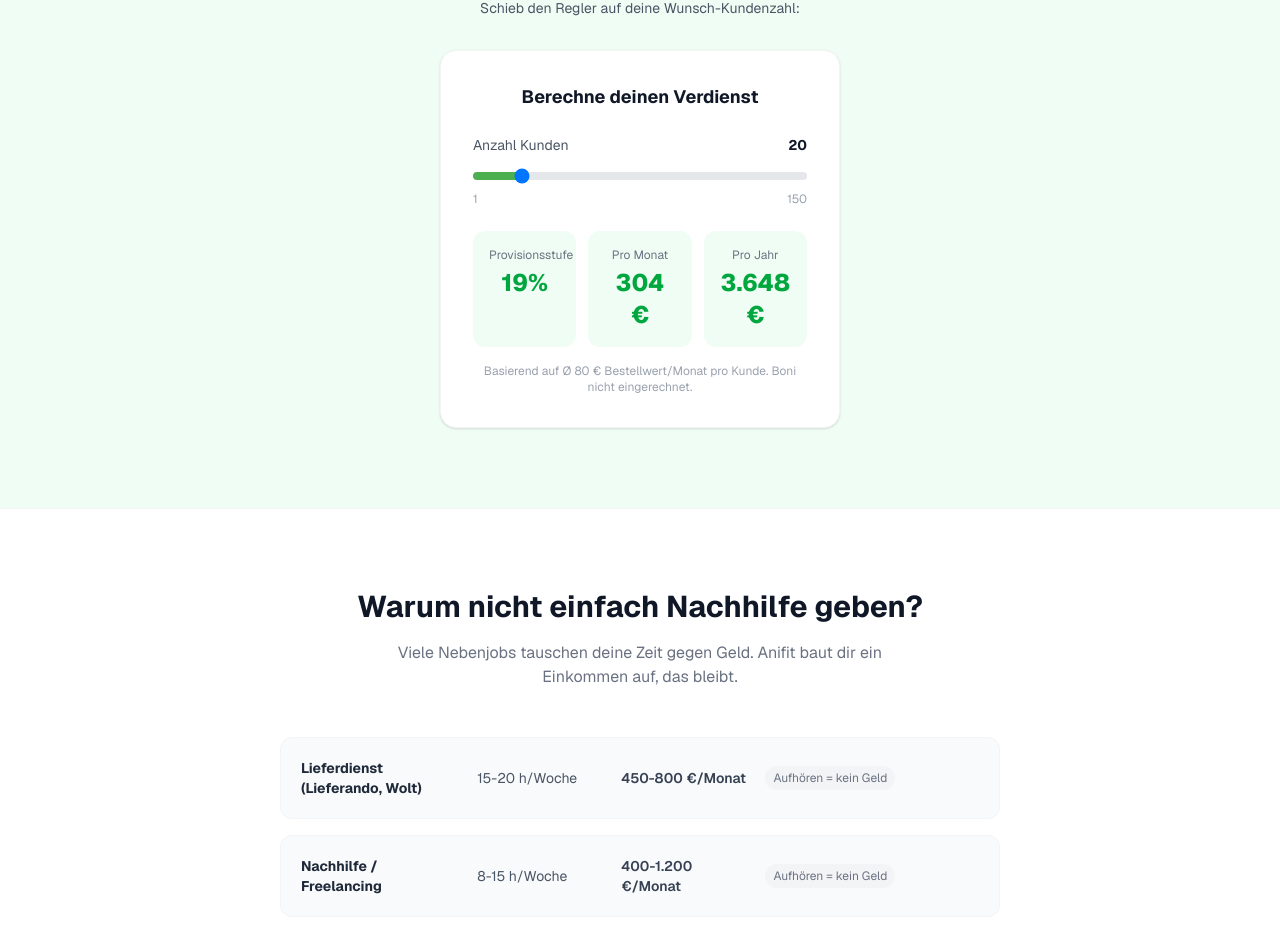
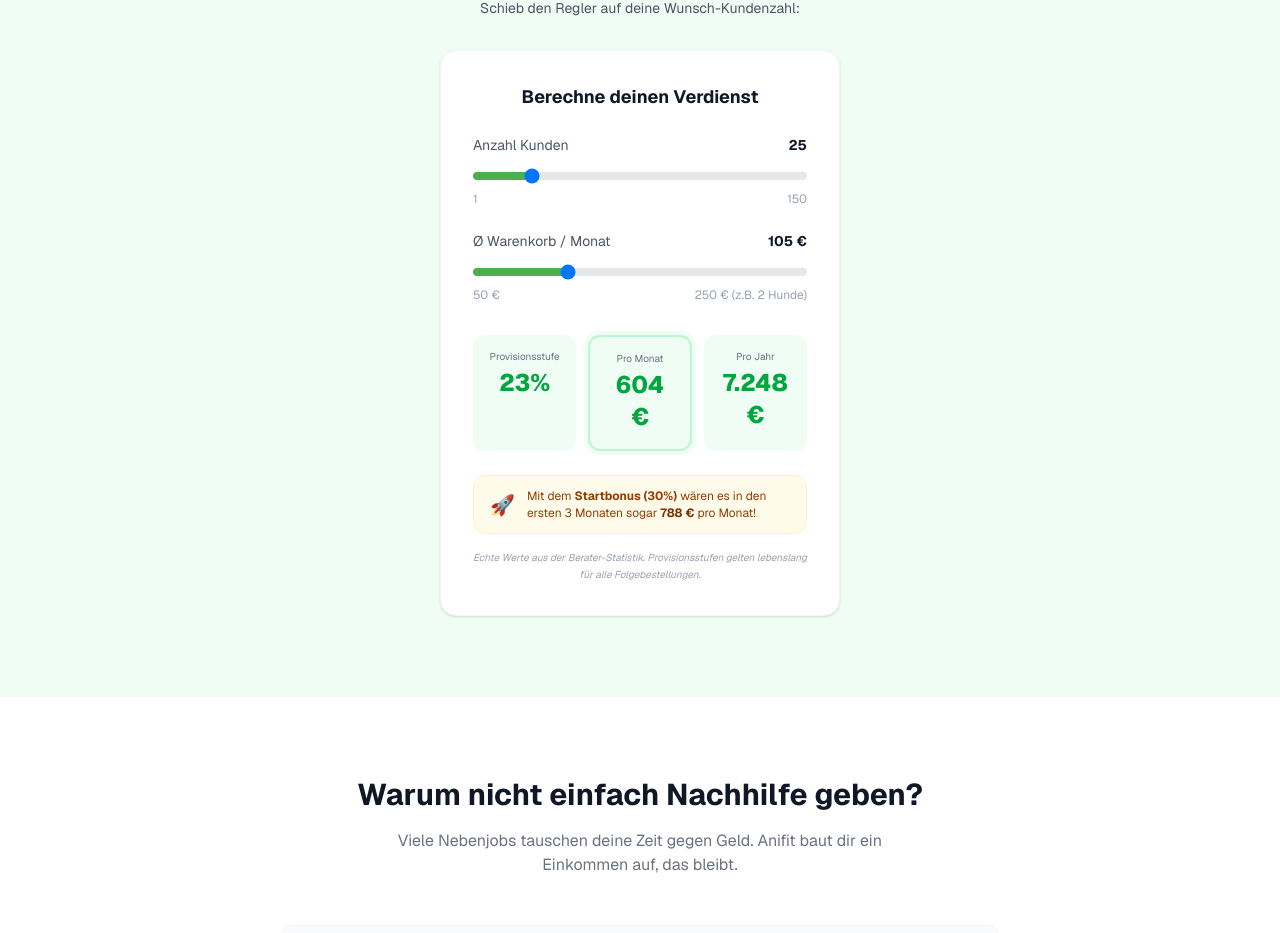
Before and after one commit to Rinacla/anifit-partner-funnel, a Next.js app: page / in a window 1280 px wide. Shown: the part 4233-5166 px from the top of the page. Built offline with nearby package versions, Linux system fonts and the light colour scheme.

Commit message:
UX: Interaktiver Provisionsrechner mit Warenkorb-Slider und Startbonus-Callout

```diff
--- a/app/_components/ProvisionsRechner.tsx
+++ b/app/_components/ProvisionsRechner.tsx
@@ -16,17 +16,22 @@ function getRate(kunden: number): number {
 }
 
 export default function ProvisionsRechner() {
-  const [kunden, setKunden] = useState(20);
-  const avgOrder = 80;
+  const [kunden, setKunden] = useState(25);
+  const [avgOrder, setAvgOrder] = useState(105);
   const rate = getRate(kunden);
   const monatlich = Math.round(kunden * avgOrder * rate);
   const jaehrlich = monatlich * 12;
+
+  // For the start bonus mention (30% for 3 months)
+  const bonusMonatlich = Math.round(kunden * avgOrder * 0.30);
 
   return (
     <div className="bg-white rounded-2xl border border-gray-100 shadow-sm p-6 sm:p-8">
       <h3 className="font-bold text-lg text-center mb-6">
         Berechne deinen Verdienst
       </h3>
+
+      {/* Kunden Slider */}
       <div className="mb-6">
         <label className="flex justify-between text-sm text-gray-600 mb-2">
           <span>Anzahl Kunden</span>
@@ -48,28 +53,62 @@ export default function ProvisionsRechner() {
           <span>150</span>
         </div>
       </div>
-      <div className="grid grid-cols-3 gap-3 text-center">
-        <div className="bg-green-50 rounded-xl p-4">
-          <p className="text-xs text-gray-500 mb-1">Provisionsstufe</p>
-          <p className="text-2xl font-extrabold text-green-600">
+
+      {/* Warenkorb Slider */}
+      <div className="mb-8">
+        <label className="flex justify-between text-sm text-gray-600 mb-2">
+          <span>Ø Warenkorb / Monat</span>
+          <span className="font-bold text-gray-900">{avgOrder} €</span>
+        </label>
+        <input
+          type="range"
+          min={50}
+          max={250}
+          step={5}
+          value={avgOrder}
+          onChange={(e) => setAvgOrder(Number(e.target.value))}
+          className="w-full h-2 rounded-lg appearance-none cursor-pointer"
+          style={{
+            background: `linear-gradient(to right, #4CAF50 ${((avgOrder - 50) / 200) * 100}%, #e5e7eb ${((avgOrder - 50) / 200) * 100}%)`,
+          }}
+        />
+        <div className="flex justify-between text-xs text-gray-400 mt-1">
+          <span>50 €</span>
+          <span>250 € (z.B. 2 Hunde)</span>
+        </div>
+      </div>
+
+      <div className="grid grid-cols-3 gap-3 text-center mb-6">
+        <div className="bg-green-50 rounded-xl p-3 sm:p-4">
+          <p className="text-[10px] text-gray-500 mb-1 leading-tight">Provisionsstufe</p>
+          <p className="text-xl sm:text-2xl font-extrabold text-green-600">
             {Math.round(rate * 100)}%
           </p>
         </div>
-        <div className="bg-green-50 rounded-xl p-4">
-          <p className="text-xs text-gray-500 mb-1">Pro Monat</p>
-          <p className="text-2xl font-extrabold text-green-600">
+        <div className="bg-green-50 rounded-xl p-3 sm:p-4 border-2 border-green-200 ring-4 ring-green-50">
+          <p className="text-[10px] text-gray-500 mb-1 leading-tight">Pro Monat</p>
+          <p className="text-xl sm:text-2xl font-extrabold text-green-600">
             {monatlich} €
           </p>
         </div>
-        <div className="bg-green-50 rounded-xl p-4">
-          <p className="text-xs text-gray-500 mb-1">Pro Jahr</p>
-          <p className="text-2xl font-extrabold text-green-600">
+        <div className="bg-green-50 rounded-xl p-3 sm:p-4">
+          <p className="text-[10px] text-gray-500 mb-1 leading-tight">Pro Jahr</p>
+          <p className="text-xl sm:text-2xl font-extrabold text-green-600">
             {jaehrlich.toLocaleString("de-DE")} €
           </p>
         </div>
       </div>
-      <p className="text-xs text-gray-400 text-center mt-4">
-        Basierend auf Ø {avgOrder} € Bestellwert/Monat pro Kunde. Boni nicht eingerechnet.
+
+      {/* Bonus Callout */}
+      <div className="bg-amber-50 rounded-xl px-4 py-3 border border-amber-100 flex items-center gap-3">
+        <span className="text-xl">🚀</span>
+        <p className="text-xs text-amber-800 leading-snug">
+          Mit dem <strong>Startbonus (30%)</strong> wären es in den ersten 3 Monaten sogar <strong className="text-amber-900">{bonusMonatlich} €</strong> pro Monat!
+        </p>
+      </div>
+
+      <p className="text-[10px] text-gray-400 text-center mt-4 italic leading-relaxed">
+        Echte Werte aus der Berater-Statistik. Provisionsstufen gelten lebenslang für alle Folgebestellungen.
       </p>
     </div>
   );
```
